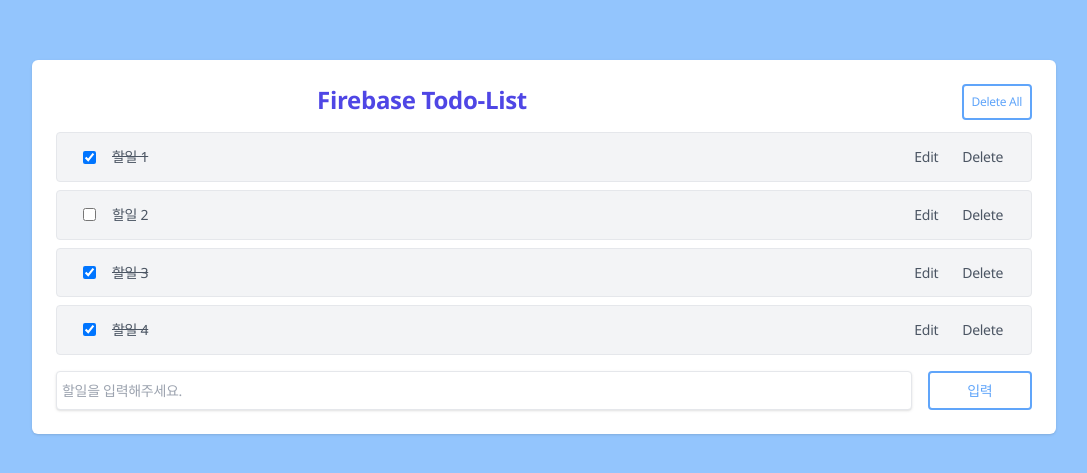
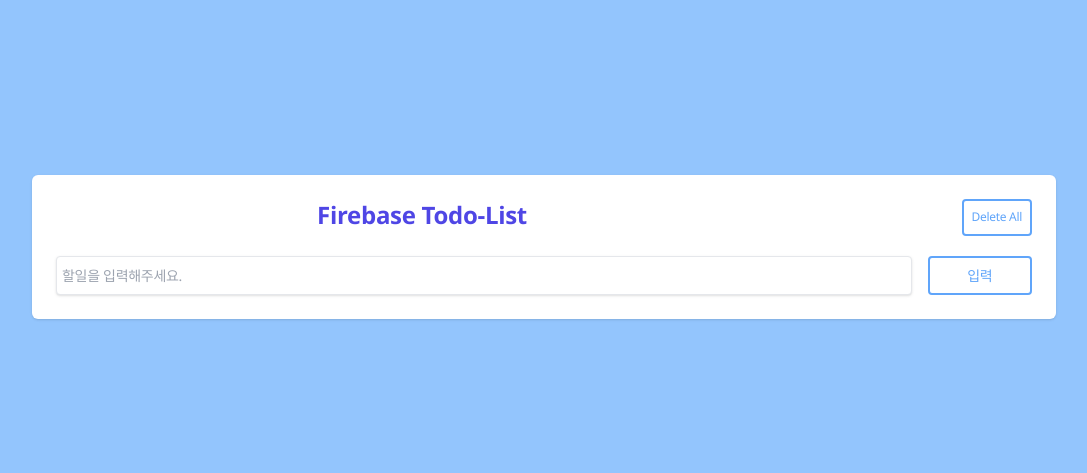
Before and after one commit to jd0097/fb-todo, a React (Create React App) app: page / in a window 1280 px wide. Shown: the part 153-626 px from the top of the page, without its empty margins (96-1183 px from the left). Built offline with nearby package versions, Linux system fonts and the light colour scheme.

Commit message:
feat : 로컬 데이터 state 변수

```diff
--- a/src/App.js
+++ b/src/App.js
@@ -3,18 +3,19 @@
 import List from "./components/List";
 import Form from "./components/Form";
 function App() {
-  console.log("App 랜더링")
-  // 더미 데이터 state 변수
-  const [todoData, setTodoData] = useState([
-    { id: 1, title: "할일 1", completed: true },
-    { id: 2, title: "할일 2", completed: false },
-    { id: 3, title: "할일 3", completed: true },
-    { id: 4, title: "할일 4", completed: true },
-  ]);
+  // console.log("App 랜더링")
+  // 로컬 데이터 state 변수
+  const initTodoData = localStorage.getItem("fbTodoData")
+  ? JSON.parse(localStorage.getItem("fbTodoData"))
+  : [];
+const [todoData, setTodoData] = useState(initTodoData);
 
   const handleRemoveClick = () => {
     setTodoData([]);
-  }
+    // 로컬스토리지 초기화
+    localStorage.setItem("fbTodoData", JSON.stringify([]));
+  };
+
   return (
 
     <div className="flex items-center justify-center w-screen h-screen bg-blue-300">
--- a/src/components/Form.js
+++ b/src/components/Form.js
@@ -22,8 +22,10 @@
       completed: false,
     };
     // state 저장한다. 화면 리랜더링 된다.
-    // todoData 에 추가.
-    setTodoData([...todoData, newTodo]);
+    // todoData 에 추가.ㅣ;
+    setTodoData([...todoData, newTodo])
+    // 로컬스토리지 저장
+    localStorage.setItem("fbTodoData", JSON.stringify(todoData))
     // 입력창 초기화
     setValue("");
   };
--- a/src/components/List.js
+++ b/src/components/List.js
@@ -1,7 +1,7 @@
 import React from "react";
 import ListItem from "./ListItem";
 const List = ({ todoData, setTodoData }) => {
-  console.log("List 랜더링")
+  // console.log("List 랜더링")
   return (
     <div>
       {todoData.map(item => (
--- a/src/components/ListItem.js
+++ b/src/components/ListItem.js
@@ -21,6 +21,8 @@
     // 3. 배열의 고차함수 중 filter 를 사용
     const newTodoData = todoData.filter(item => item.id !== _id);
     setTodoData(newTodoData);
+    // 로컬스토리지 저장
+    localStorage.setItem("fbTodoData", JSON.stringify(newTodoData))
   };
   const handleEditClick = () => {
     setIsEdit(true);
@@ -41,6 +43,9 @@
     });
 
     setTodoData(newTodoData);
+
+    // 로컬스토리지 저장
+    localStorage.setItem("fbTodoData", JSON.stringify(newTodoData))
     setIsEdit(false);
   };
   const handleCompleteChange = _id => {
@@ -55,6 +60,9 @@
       return item;
     });
     setTodoData(newTodoData);
+
+    // 로컬스토리지 저장
+    localStorage.setItem("fbTodoData", JSON.stringify(newTodoData))
   };
 
   if (isEdit) {
```
